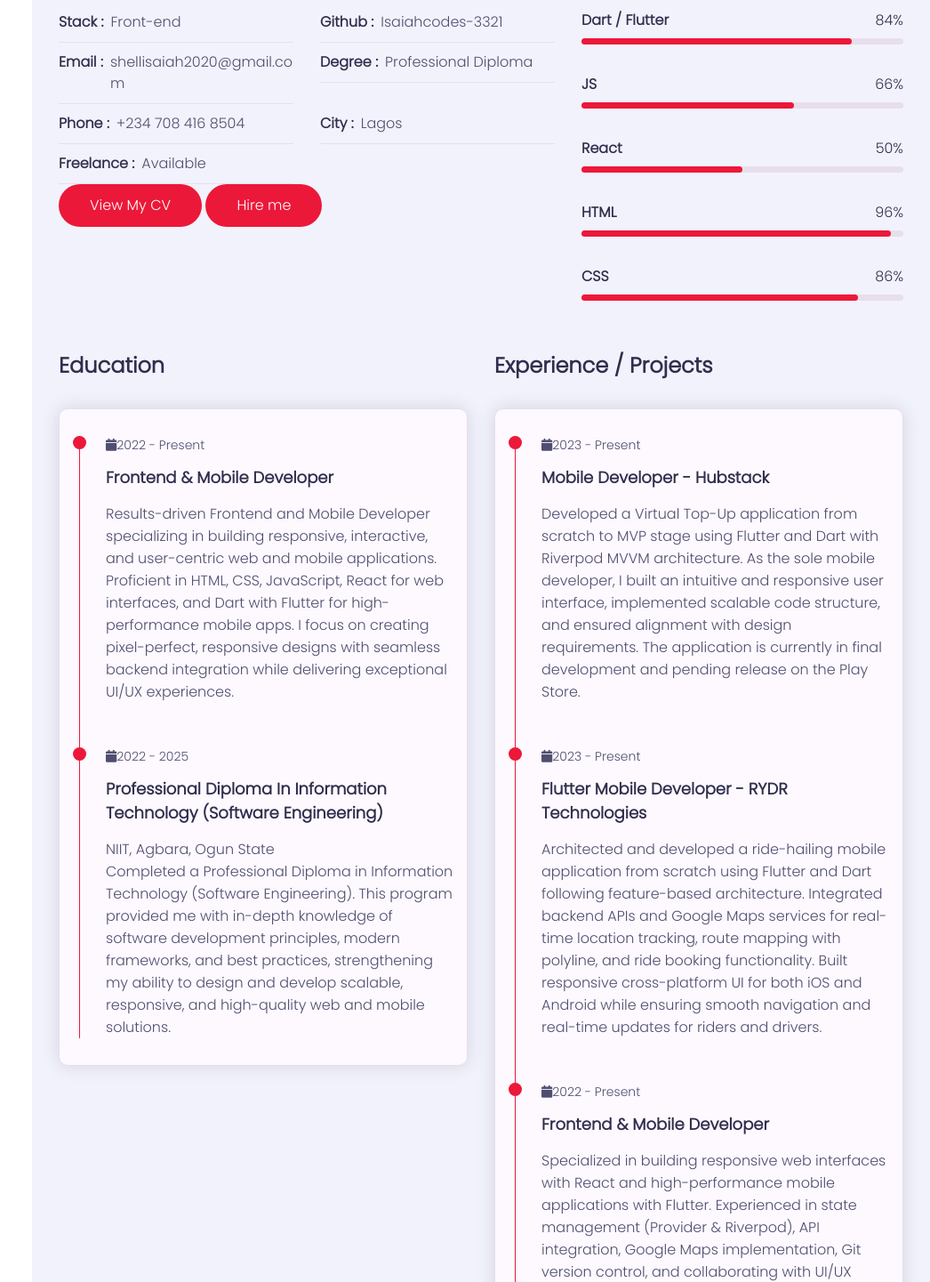
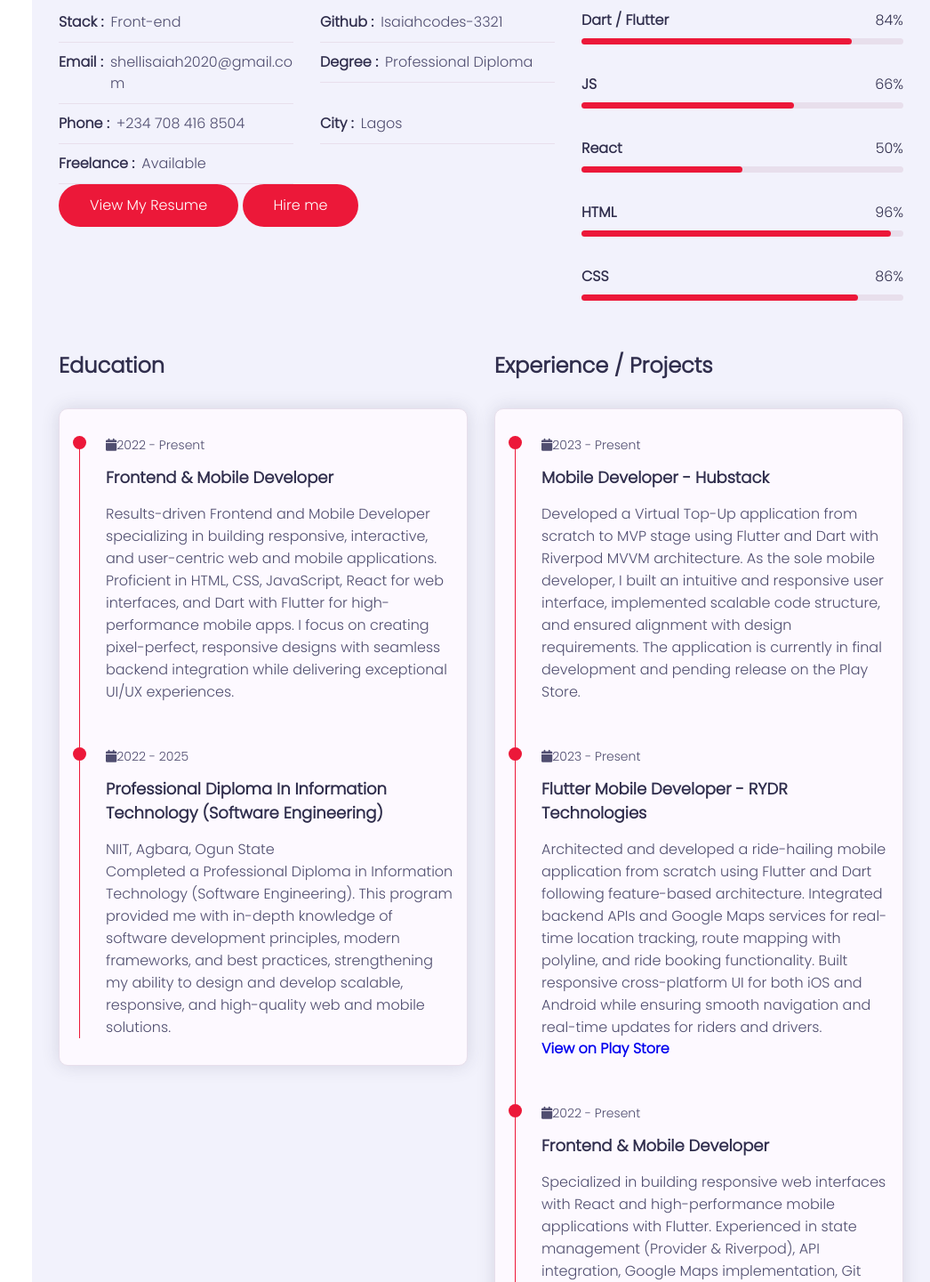
Before and after one commit to Isaiahcodes-3321/isaiah_codes_portfolio, a plain HTML site: page index.html in a window 1280 px wide. Shown: the part 1218-2659 px from the top of the page at 89% size, without its empty margins (234-1280 px from the left). Drawn offline with nearby package versions, Linux system fonts and the light colour scheme.

Commit message:
Add files via upload

```diff
--- a/index.html
+++ b/index.html
@@ -137,7 +137,7 @@
                   <div class="row">
                     <div class="buttons padd-15">
                       <a href="https://docs.google.com/document/d/1q2hLgKTfJfYPV5LLS-xG0jXDtCVCy8eaUtxRH00n47w/edit?usp=drivesdk"
-                        class="btn" download="">View My CV</a>
+                        class="btn" download="">View My Resume</a>
                       <a href="#contact" class="btn hire-me">Hire me</a>
                     </div>
                   </div>
@@ -266,6 +266,9 @@
                             Built responsive cross-platform UI for both iOS and Android while ensuring smooth navigation
                             and real-time updates for riders and drivers.
                           </p>
+                          <b>
+                            <a href="https://play.google.com/store/apps/details?id=taxi.rydr.app">View on Play Store</a>
+                          </b>
                         </div>
 
                         <!-- TIMELINE ITEM 3 -->
```
